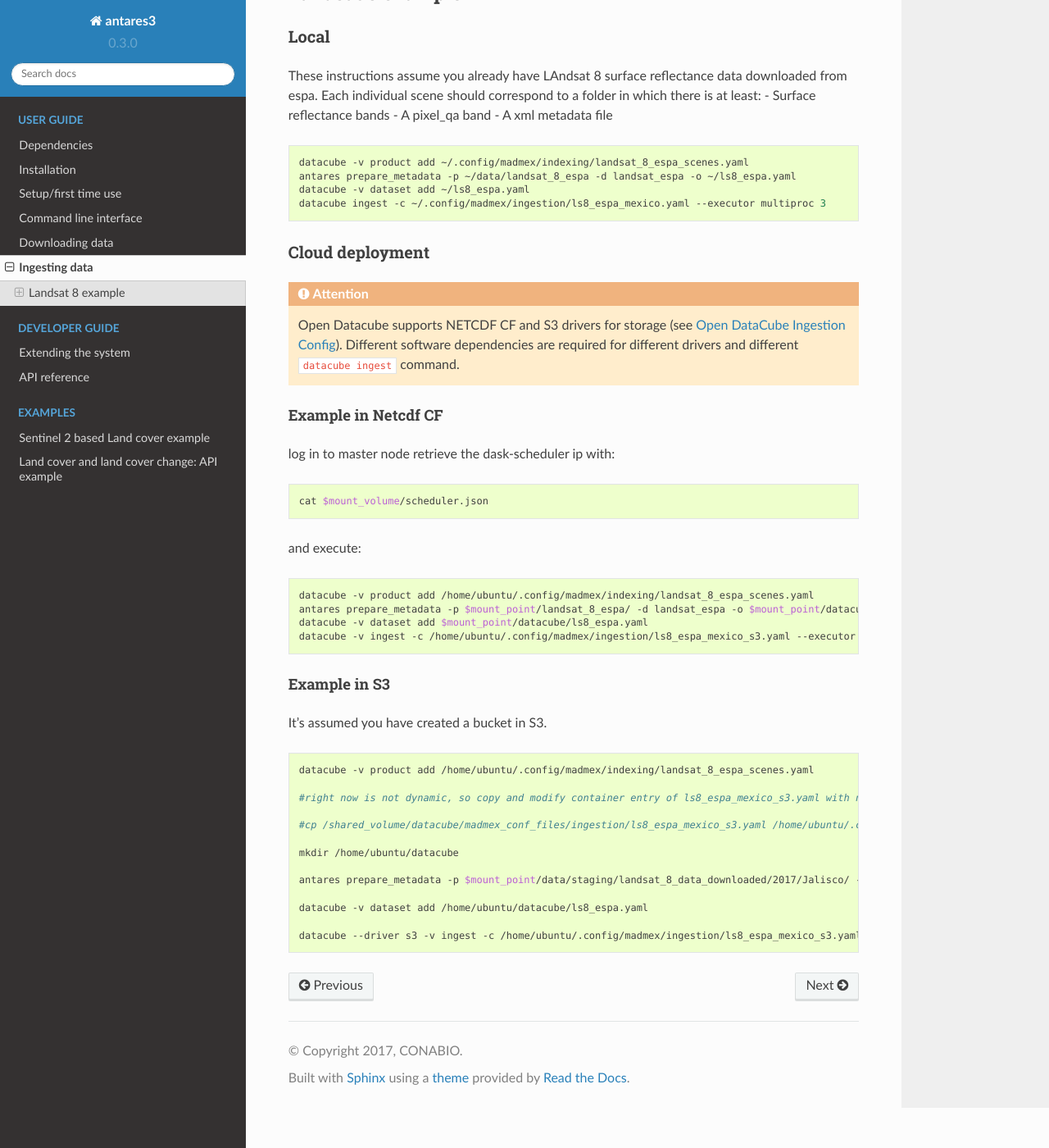
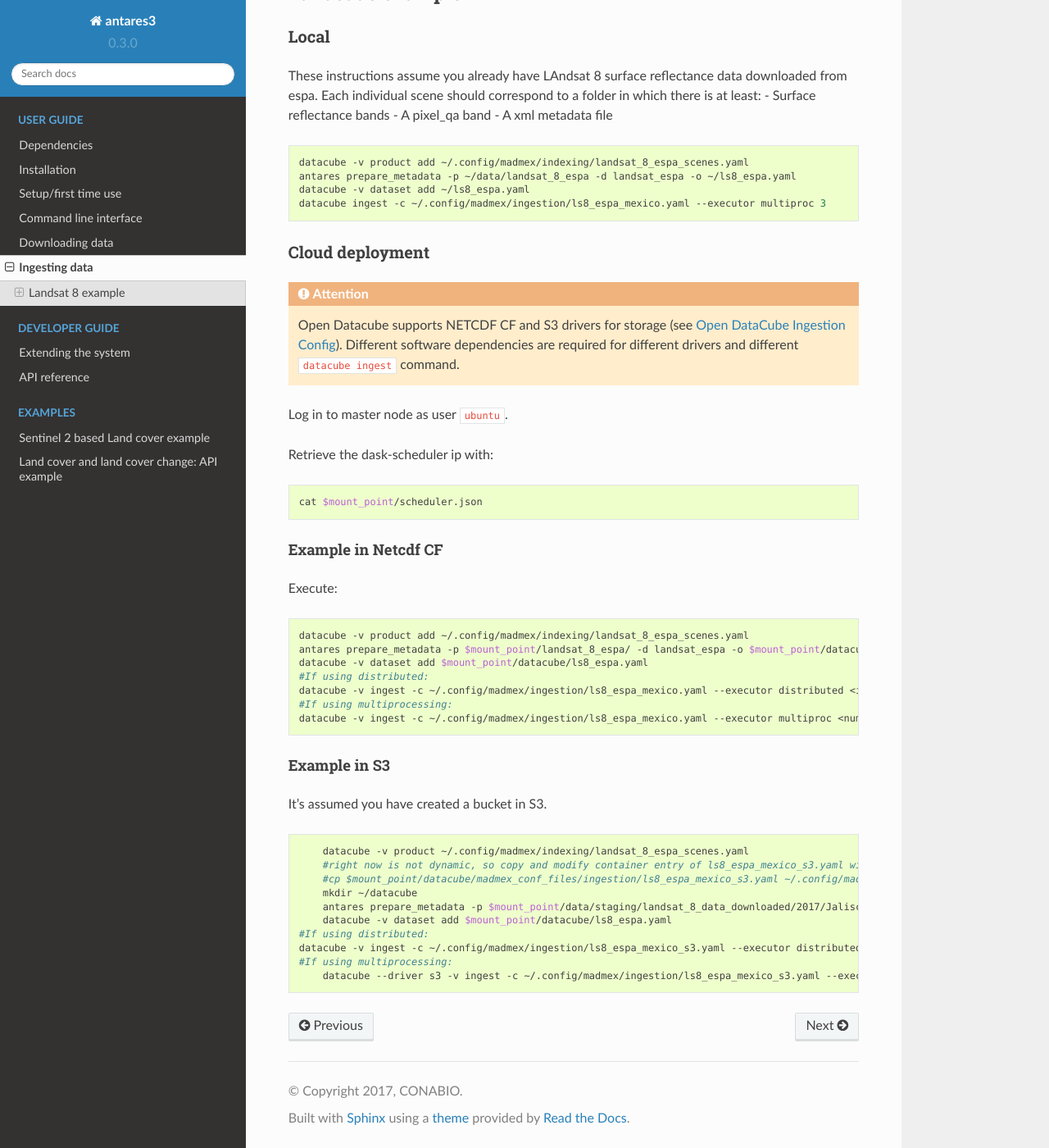
Before and after one commit to CONABIO/antares3, a Sphinx documentation site: the page built from docs/ingest.rst, in a window 1280 px wide and 1400 px high, scrolled down 305 px. Shown: the whole window at 82% size. Built offline with Sphinx 7.4.7 and the Read the Docs theme 2.0.0, drawn with Linux system fonts in a browser that asks for light colours.

Commit message:
fixing lines that were wrong in cloud deployment example and adding cmdline of executor multiprocessing

```diff
--- a/docs/ingest.rst
+++ b/docs/ingest.rst
@@ -32,23 +32,29 @@ Cloud deployment
 	Open Datacube supports NETCDF CF and S3 drivers for storage (see `Open DataCube Ingestion Config`_). Different software dependencies are required for different drivers and different ``datacube ingest`` command.
 
 
+Log in to master node as user ``ubuntu``.
+
+Retrieve the dask-scheduler ip with:
+
+.. code-block:: bash
+
+    cat $mount_point/scheduler.json
+
+
 Example in Netcdf CF
 ^^^^^^^^^^^^^^^^^^^^
 
-log in to master node retrieve the dask-scheduler ip with:
+Execute:
 
 .. code-block:: bash
 
-    cat $mount_volume/scheduler.json
-
-and execute:
-
-.. code-block:: bash
-
-    datacube -v product add /home/ubuntu/.config/madmex/indexing/landsat_8_espa_scenes.yaml
+    datacube -v product add ~/.config/madmex/indexing/landsat_8_espa_scenes.yaml
     antares prepare_metadata -p $mount_point/landsat_8_espa/ -d landsat_espa -o $mount_point/datacube/ls8_espa.yaml
     datacube -v dataset add $mount_point/datacube/ls8_espa.yaml
-    datacube -v ingest -c /home/ubuntu/.config/madmex/ingestion/ls8_espa_mexico_s3.yaml --executor distributed <ip dask-scheduler>:<port where dask-scheduler listens>
+    #If using distributed:
+    datacube -v ingest -c ~/.config/madmex/ingestion/ls8_espa_mexico.yaml --executor distributed <ip dask-scheduler>:<port where dask-scheduler listens, tipically 8786>
+    #If using multiprocessing:
+    datacube -v ingest -c ~/.config/madmex/ingestion/ls8_espa_mexico.yaml --executor multiproc <number of multiprocesses>
 
 
 Example in S3
@@ -59,19 +65,16 @@ It's assumed you have created a bucket in S3.
 .. code-block:: bash
 
 
-	datacube -v product add /home/ubuntu/.config/madmex/indexing/landsat_8_espa_scenes.yaml
-
-	#right now is not dynamic, so copy and modify container entry of ls8_espa_mexico_s3.yaml with name of bucket. Next line is to copy already file created
-
-	#cp /shared_volume/datacube/madmex_conf_files/ingestion/ls8_espa_mexico_s3.yaml /home/ubuntu/.config/madmex/ingestion/
-
-	mkdir /home/ubuntu/datacube
-
+	datacube -v product ~/.config/madmex/indexing/landsat_8_espa_scenes.yaml
+	#right now is not dynamic, so copy and modify container entry of ls8_espa_mexico_s3.yaml with name of bucket. Next line will copy file created already:
+	#cp $mount_point/datacube/madmex_conf_files/ingestion/ls8_espa_mexico_s3.yaml ~/.config/madmex/ingestion/
+	mkdir ~/datacube
 	antares prepare_metadata -p $mount_point/data/staging/landsat_8_data_downloaded/2017/Jalisco/ -d landsat_espa -o $mount_point/datacube/ls8_espa.yaml
-
-	datacube -v dataset add /home/ubuntu/datacube/ls8_espa.yaml
-
-	datacube --driver s3 -v ingest -c /home/ubuntu/.config/madmex/ingestion/ls8_espa_mexico_s3.yaml --executor multiproc 2
+	datacube -v dataset add $mount_point/datacube/ls8_espa.yaml
+    #If using distributed:
+    datacube -v ingest -c ~/.config/madmex/ingestion/ls8_espa_mexico_s3.yaml --executor distributed <ip dask-scheduler>:<port where dask-scheduler listens, tipically 8786>
+    #If using multiprocessing:
+	datacube --driver s3 -v ingest -c ~/.config/madmex/ingestion/ls8_espa_mexico_s3.yaml --executor multiproc <number of multiprocesses>
 
 
 
```
